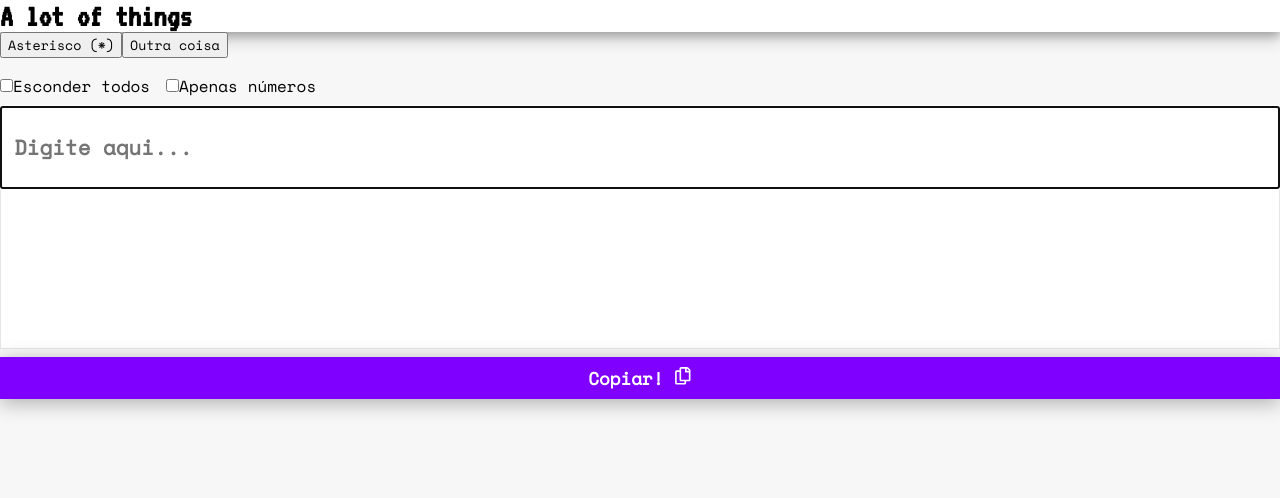
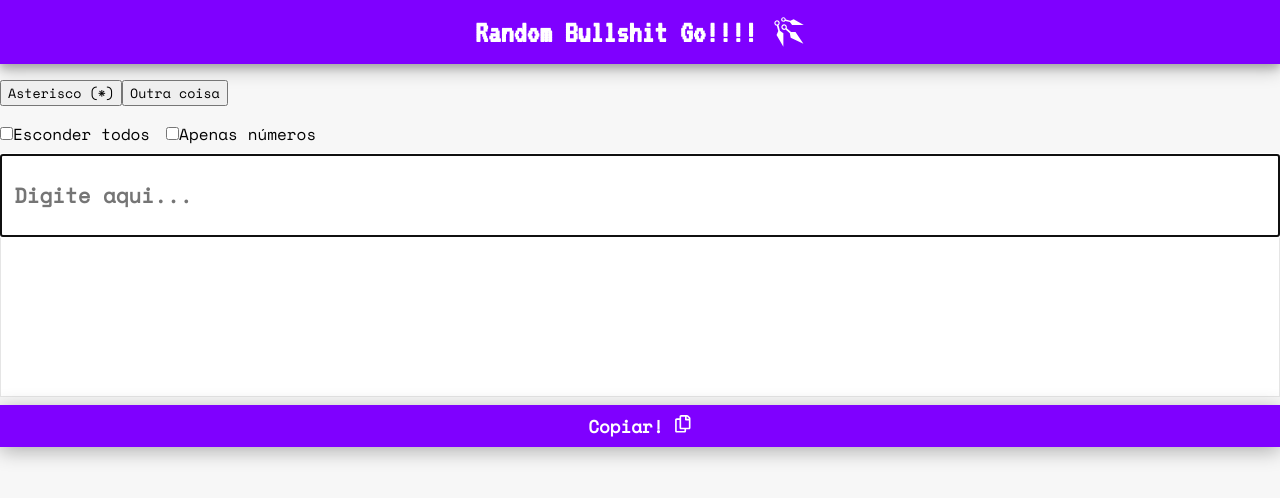
Before and after one commit to allanqueiroz02/random-bullsht, a React (Vite) app: page / in a window 1280 px wide. Shown: the top 498 px of the page. Built offline with nearby package versions, Linux system fonts and the light colour scheme.

Commit message:
feat: added icon and updated styles

```diff
--- a/src/components/Header/Header.tsx
+++ b/src/components/Header/Header.tsx
@@ -1,9 +1,13 @@
+import { GiThrownDaggers  } from "react-icons/gi";
+
 import "./style.css";
 
 export const Header = () => {
   return (
     <div className="container-header">
-      <h1 className="header">A lot of things</h1>
+      <h1 className="header">
+        Random Bullshit Go!!!! <GiThrownDaggers  />
+      </h1>
     </div>
   );
 };
--- a/src/components/Header/style.css
+++ b/src/components/Header/style.css
@@ -1,8 +1,17 @@
 .container-header {
   background-color: #ffffff;
-  box-shadow: 0 4px 8px 0 rgba(0, 0, 0, 0.2), 0 8px 16px rgba(0, 0, 0, .19);
+  box-shadow: 0 4px 8px 0 rgba(0, 0, 0, 0.2), 0 8px 16px rgba(0, 0, 0, 0.19);
 }
 
 .header {
   font-family: "VT323", monospace;
+  margin: 0 0 1rem;
+  padding: 1rem 0.5rem;
+  background-color: var(--primary-color);
+  color: var(--white);
+  display: flex;
+  justify-content: center;
 }
+.header > svg {
+  margin-left: 1rem;
+}
```
